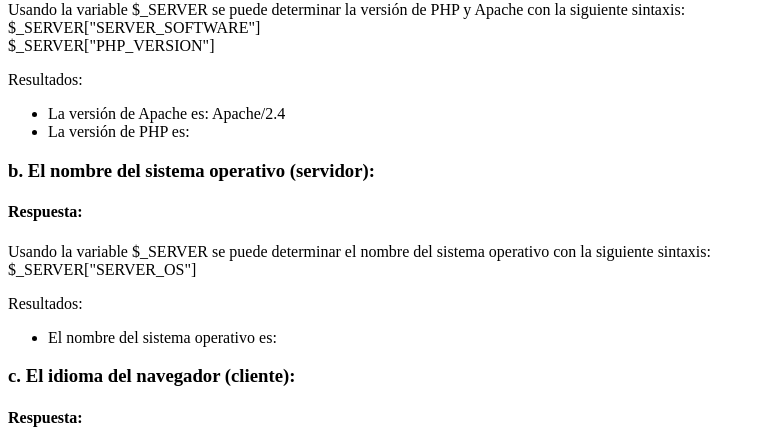
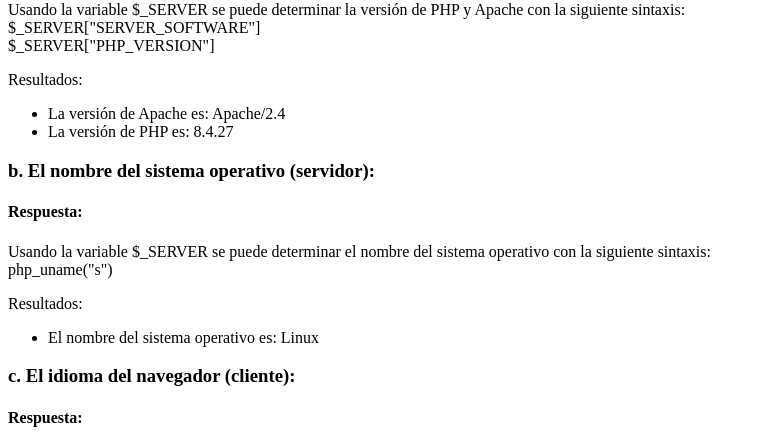
Before and after one commit to LeonardoHP29/tecweb, a PHP site: page /XHTML.php in a window 1280 px wide. Shown: the part 2458-2890 px from the top of the page, without its empty margins (0-765 px from the left). Run offline with PHP 8.4, Linux system fonts and the light colour scheme; data that the repository does not hold is empty.

Commit message:
Actualizacion del archivo

```diff
--- a/practicas/p04/XHTML.php
+++ b/practicas/p04/XHTML.php
@@ -214,17 +214,17 @@
         echo '<p>Resultados:</p>';
         echo '<ul>';
         echo '<li>La versión de Apache es: '.$_SERVER["SERVER_SOFTWARE"].'</li>';
-        echo '<li>La versión de PHP es: '.$_SERVER["PHP_VERSION"].'</li>';
+        echo '<li>La versión de PHP es: '.phpversion().'</li>';
         echo '</ul>';
 
         // 2
         echo '<h3>b. El nombre del sistema operativo (servidor):</h3>';
         echo '<h4>Respuesta: </h4>';
         echo '<p>Usando la variable $_SERVER se puede determinar el nombre del sistema operativo con la siguiente sintaxis:<br>';
-        echo '$_SERVER["SERVER_OS"]</p>';
+        echo 'php_uname("s")</p>';
         echo '<p>Resultados:</p>';
         echo '<ul>';
-        echo '<li>El nombre del sistema operativo es: '.$_SERVER["SERVER_OS"].'</li>';
+        echo '<li>El nombre del sistema operativo es: '.php_uname("s").'</li>';
         echo '</ul>';
 
         // 3
```
